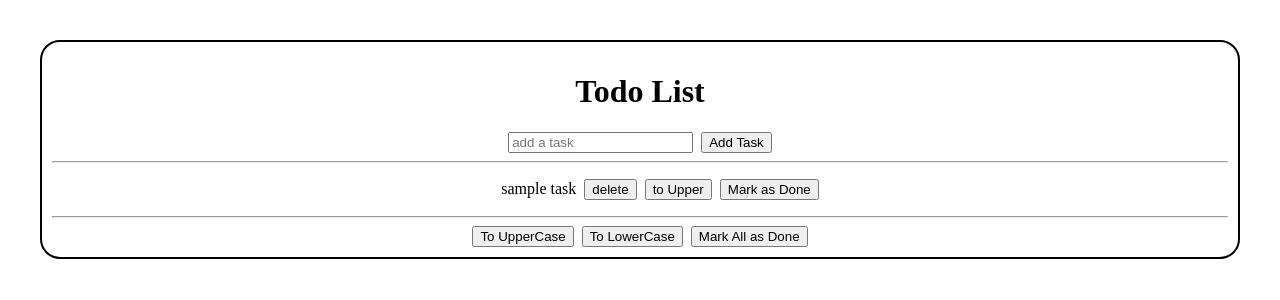
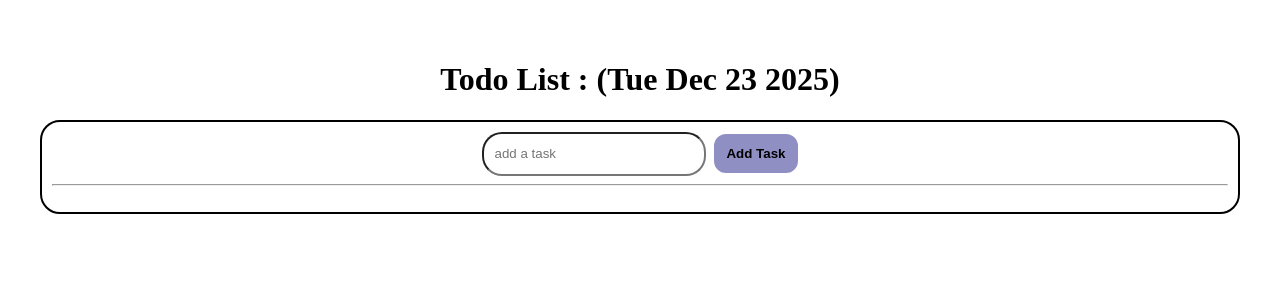
Before and after one commit to Saurav-S-Mehta-07/React, a React (Vite) app in the folder ludo-board-app/: page / in a window 1280 px wide. Shown: the top 300 px of the page. Built offline with nearby package versions, Linux system fonts and the light colour scheme.

Commit message:
styling added

```diff
--- a/ludo-board-app/src/ToDoComp/Style.js
+++ b/ludo-board-app/src/ToDoComp/Style.js
@@ -1,7 +1,8 @@
 const containerStyles = {
   border: "2px solid black",
   borderRadius: "20px",
-  padding: "10px"
+  padding: "10px",
+  height:"content-fit",
 };
 
 export default containerStyles;
--- a/ludo-board-app/src/ToDoComp/TodoActions.jsx
+++ b/ludo-board-app/src/ToDoComp/TodoActions.jsx
@@ -5,11 +5,11 @@ export default function TodoActions({
 }) {
   return (
     <>
-      <button onClick={toUpperCaseChange}>To UpperCase</button>
+      <button onClick={toUpperCaseChange} className="btn">To UpperCase</button>
       &nbsp;&nbsp;
-      <button onClick={toLowerCaseChange}>To LowerCase</button>
+      <button onClick={toLowerCaseChange} className="btn">To LowerCase</button>
       &nbsp;&nbsp;
-      <button onClick={MarkAllAsDone}>Mark All as Done</button>
+      <button onClick={MarkAllAsDone} className="btn">Mark All as Done</button>
     </>
   );
 }
--- a/ludo-board-app/src/ToDoComp/TodoInput.jsx
+++ b/ludo-board-app/src/ToDoComp/TodoInput.jsx
@@ -2,13 +2,14 @@ export default function TodoInput({ newTodo, handleInput, addNewTask }) {
   return (
     <>
       <input
+         className="addTaskInput"
         type="text"
         placeholder="add a task"
         onChange={handleInput}
         value={newTodo}
       />
       &nbsp;&nbsp;
-      <button onClick={addNewTask}>Add Task</button>
+      <button onClick={addNewTask} className="btn">Add Task</button>
     </>
   );
 }
--- a/ludo-board-app/src/ToDoComp/TodoItem.jsx
+++ b/ludo-board-app/src/ToDoComp/TodoItem.jsx
@@ -6,7 +6,7 @@ export default function TodoItem({
 }) {
   return (
     <div>
-      <span
+      <span className="task"
         style={{
           textDecoration: todo.isDone ? "line-through" : "none"
         }}
@@ -14,11 +14,11 @@ export default function TodoItem({
         {todo.task}
       </span>
       &nbsp;&nbsp;
-      <button onClick={() => dltTask(todo.id)}>delete</button>
+      <button onClick={() => dltTask(todo.id)} className="btn">delete</button>
       &nbsp;&nbsp;
-      <button onClick={() => changeInUpperOne(todo.id)}>to Upper</button>
+      <button onClick={() => changeInUpperOne(todo.id)} className="btn">to Upper</button>
       &nbsp;&nbsp;
-      <button onClick={() => marksAsDone(todo.id)}>Mark as Done</button>
+      <button onClick={() => marksAsDone(todo.id)} className="btn">Mark as Done</button>
     </div>
   );
 }
--- /dev/null
+++ b/ludo-board-app/src/ToDoComp/TodoList.css
@@ -0,0 +1,26 @@
+.btn{
+    padding: 10px;
+    background-color: rgb(143, 143, 196);
+    border: 2px solid  rgb(143, 143, 196);
+    border-radius: 12px;
+    font-weight: bold;
+}
+
+.btn:hover{
+    background-color: white;
+    color :rgb(143, 143, 196);
+}
+
+.addTaskInput{
+    padding: 5px 10px;
+    height: 30px;
+    width: 200px;
+    border-radius: 20px;
+}
+
+.task{
+    font-size: 2rem;
+    font-weight: 900;
+    padding: 0 5px;
+    margin-right: 20px;
+}
--- a/ludo-board-app/src/ToDoComp/TodoList.jsx
+++ b/ludo-board-app/src/ToDoComp/TodoList.jsx
@@ -5,11 +5,10 @@ import TodoInput from "./TodoInput";
 import TodoItem from "./TodoItem";
 import TodoActions from "./TodoActions";
 import styles from "./Style.js"
+import "./TodoList.css"
 
 export default function TodoList() {
-  let [todos, setTodo] = useState([
-    { task: "sample task", id: uuidv4(), isDone: false }
-  ]);
+  let [todos, setTodo] = useState([]);
   let [newTodo, setNewTodo] = useState("");
 
   const handleInput = (e) => setNewTodo(e.target.value);
@@ -47,8 +46,9 @@ export default function TodoList() {
     setTodo(todos.map((t) => ({ ...t, isDone: true })));
 
   return (
+    <>
+    <h1>Todo List : ({Date().split(" ").slice(0,4).join(" ")})</h1>
     <div style={styles}>
-      <h1>Todo List</h1>
 
       <TodoInput
         newTodo={newTodo}
@@ -60,6 +60,7 @@ export default function TodoList() {
 
       <ul>
         {todos.map((todo) => (
+          <>
           <TodoItem
             key={todo.id}
             todo={todo}
@@ -67,16 +68,21 @@ export default function TodoList() {
             changeInUpperOne={changeInUpperOne}
             marksAsDone={marksAsDone}
           />
+          <hr />
+          </>
         ))}
       </ul>
 
-      <hr />
-
-      <TodoActions
+      {
+        todos.length > 0
+         &&
+        <TodoActions
         toUpperCaseChange={toUpperCaseChange}
         toLowerCaseChange={toLowerCaseChange}
         MarkAllAsDone={MarkAllAsDone}
-      />
+        />
+    }
     </div>
+    </>
   );
 }
```
